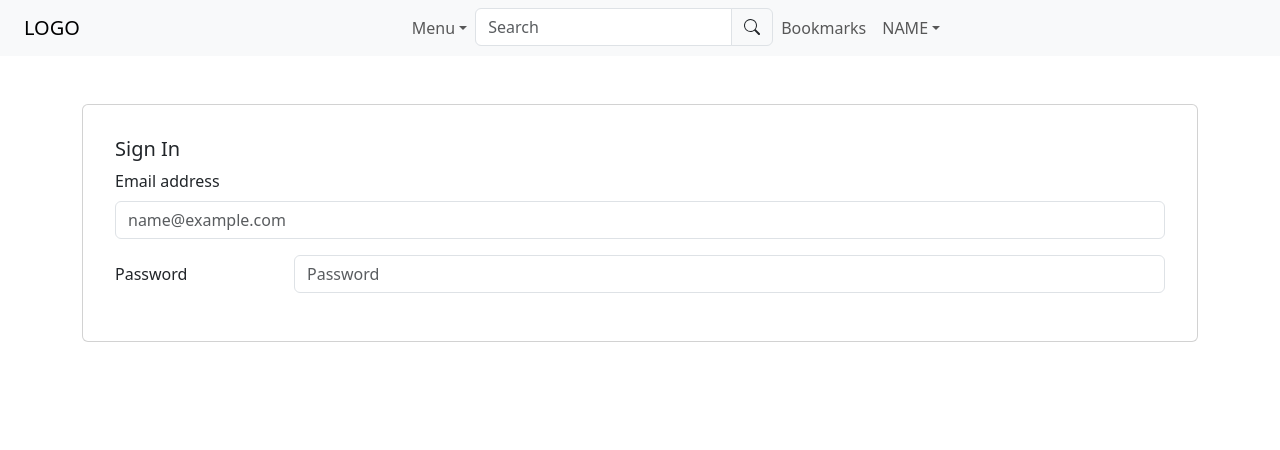
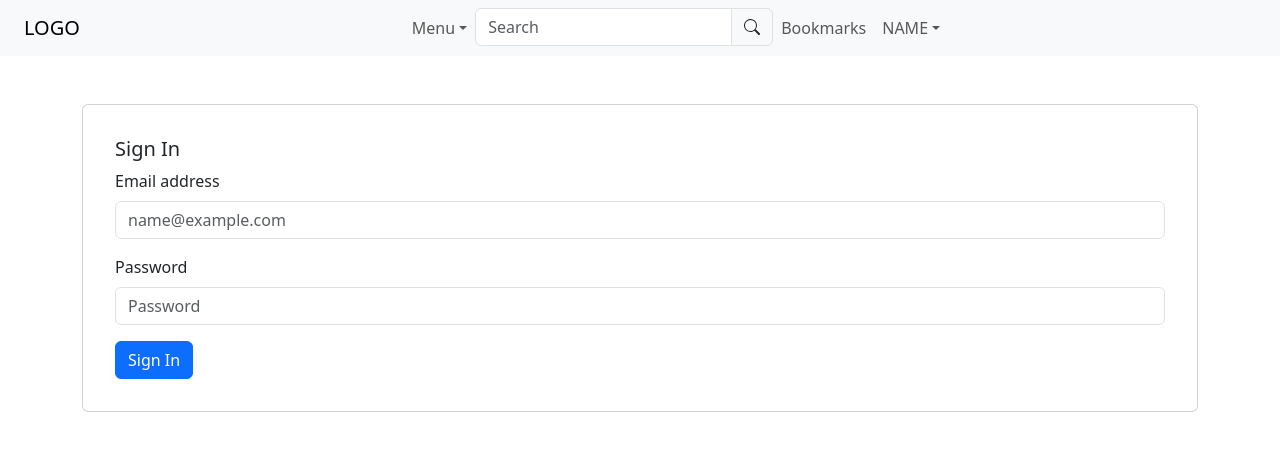
Before and after one commit to SofNyb/moviedatabase, a React (Vite) app: page /login in a window 1280 px wide. Shown: the top 450 px of the page. Built offline with nearby package versions, Linux system fonts and the light colour scheme.

Commit message:
update signin to use api data

```diff
--- a/src/Login/Signin.jsx
+++ b/src/Login/Signin.jsx
@@ -1,28 +1,60 @@
-import { Card, Container, Form, Row, Col } from "react-bootstrap";
+import { useState } from "react";
+import { Card, Container, Form, Button, Alert } from "react-bootstrap";
+import { useNavigate } from "react-router-dom";
+import { authService } from "../services";
 
 const Signin = () => {
+  const [email, setEmail] = useState("");
+  const [password, setPassword] = useState("");
+  const [error, setError] = useState("");
+  const [loading, setLoading] = useState(false);
+  const navigate = useNavigate();
+
+  const handleSubmit = async (e) => {
+    e.preventDefault();
+    setError("");
+    setLoading(true);
+
+    try {
+      await authService.login(email, password);
+      navigate("/");
+    } catch (err) {
+      setError(err.response?.data?.message || "Invalid email or password");
+    } finally {
+      setLoading(false);
+    }
+  };
+
   return (
     <Container>
       <Card className="mt-5 p-3">
         <Card.Body>
           <Card.Title>Sign In</Card.Title>
-          <Form>
-            <Form.Group className="mb-3" controlId="exampleForm.ControlInput1">
+          {error && <Alert variant="danger">{error}</Alert>}
+          <Form onSubmit={handleSubmit}>
+            <Form.Group className="mb-3" controlId="email">
               <Form.Label>Email address</Form.Label>
-              <Form.Control type="email" placeholder="name@example.com" />
+              <Form.Control
+                type="email"
+                placeholder="name@example.com"
+                value={email}
+                onChange={(e) => setEmail(e.target.value)}
+                required
+              />
             </Form.Group>
-            <Form.Group
-              as={Row}
-              className="mb-3"
-              controlId="formPlaintextPassword"
-            >
-              <Form.Label column sm="2">
-                Password
-              </Form.Label>
-              <Col sm="10">
-                <Form.Control type="password" placeholder="Password" />
-              </Col>
+            <Form.Group className="mb-3" controlId="password">
+              <Form.Label>Password</Form.Label>
+              <Form.Control
+                type="password"
+                placeholder="Password"
+                value={password}
+                onChange={(e) => setPassword(e.target.value)}
+                required
+              />
             </Form.Group>
+            <Button variant="primary" type="submit" disabled={loading}>
+              {loading ? "Signing in..." : "Sign In"}
+            </Button>
           </Form>
         </Card.Body>
       </Card>
```
